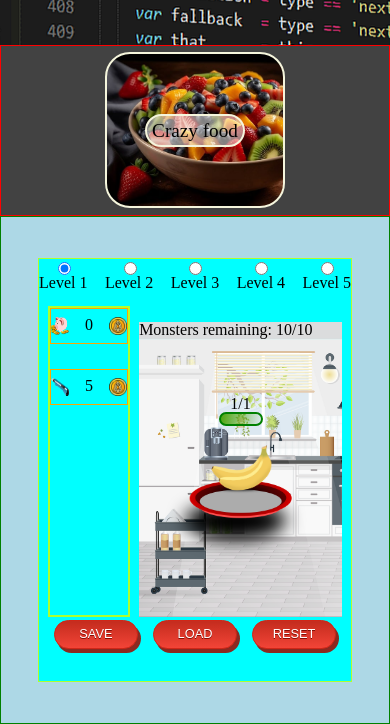
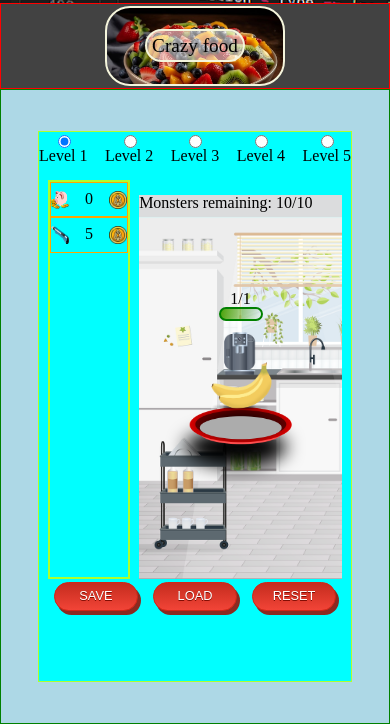
Before and after one commit to YohanF1245/cv, a plain HTML site: page html/realisation.html in a window 390 px wide. Shown: the part 124-848 px from the top of the page. Drawn offline with nearby package versions, Linux system fonts and the light colour scheme; files whose address does not match are found by name.

Commit message:
redesigned overall window presentation (main banner and app select frame heights) for mobile

```diff
--- a/css/realisation.css
+++ b/css/realisation.css
@@ -251,6 +251,19 @@ img {
 	top:1px;
 }
 @media screen and (max-width: 480px) {
+	header{
+		height: 15vh;
+
+	}
+	#navProjectBar{
+		height: 10vh;
+	}
+	#crazyFood{
+		height:65vh;
+	}
+	#appArea{
+		height: 75vh;
+	}
 	h1 {
 		font-size: 2rem;
 	}
@@ -260,7 +273,4 @@ img {
 	#crazyFoodMenu {
 		width: 45vw;
 	}
-	#cagnotte {
-		margin-bottom: 3vh;
-	}
 }
```
